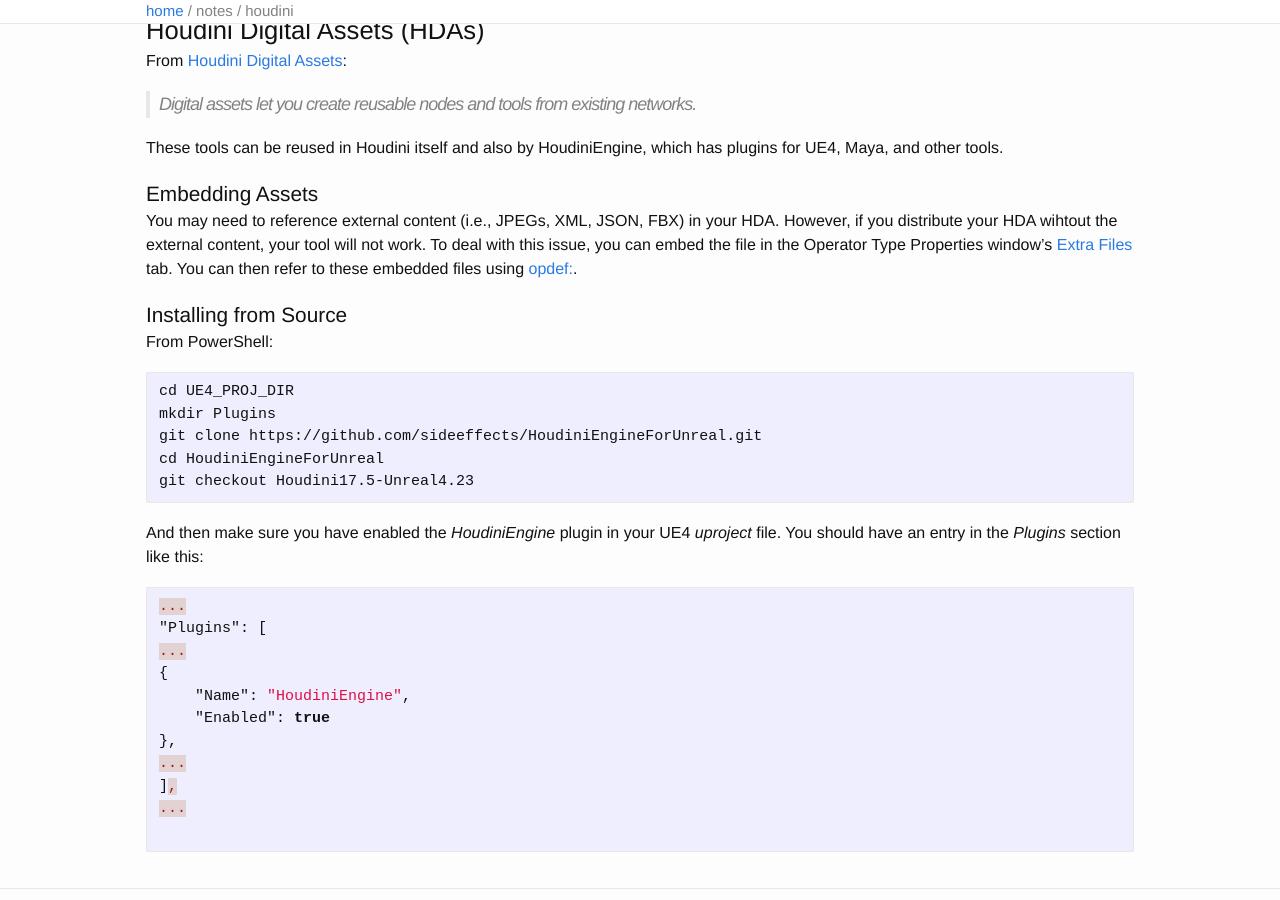
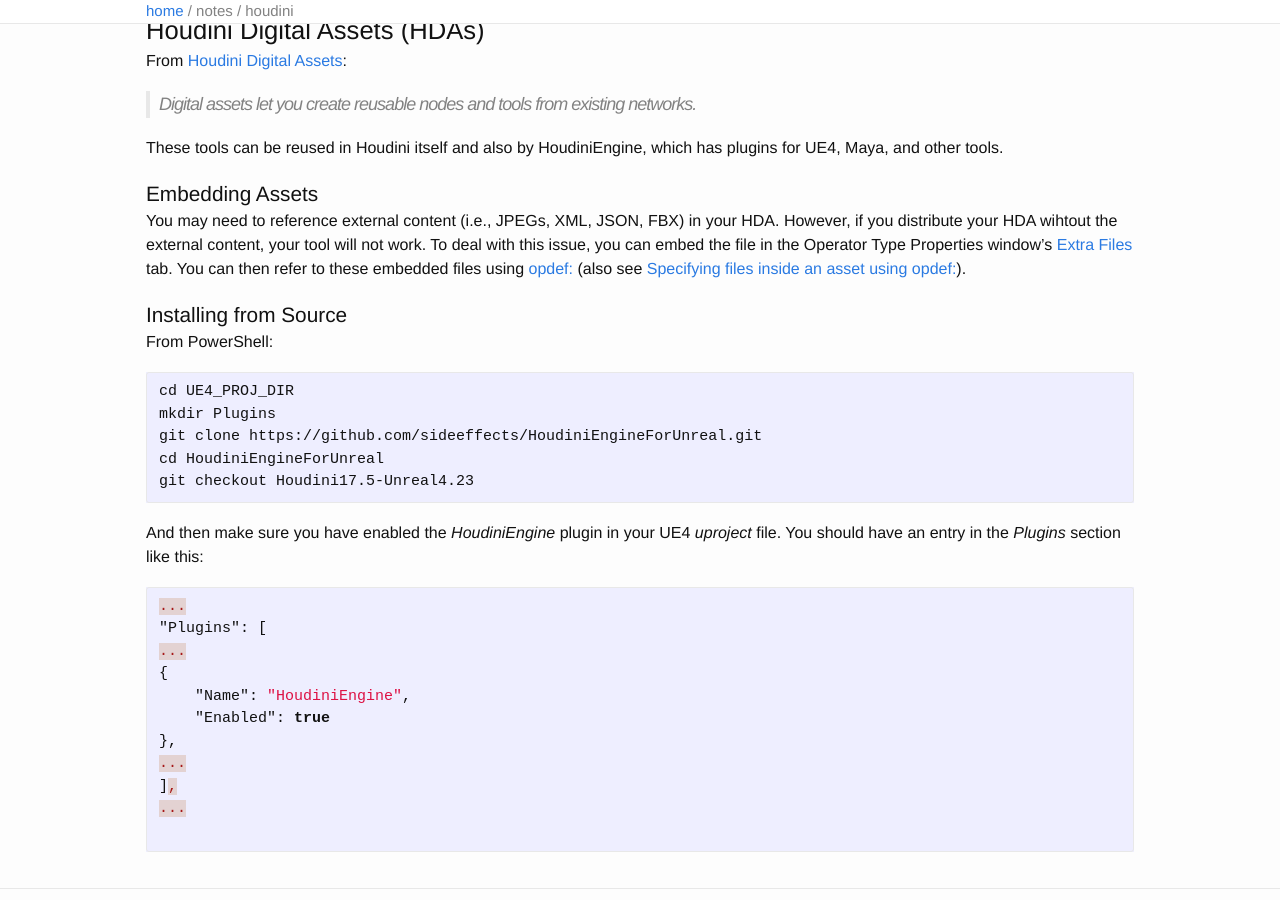
Before and after one commit to drichardson/dougrichardson.us, a Jekyll site: the page built from site/_notes/houdini.md, in a window 1280 px wide and 900 px high, scrolled down 854 px. Built offline with Jekyll 4.4.1, drawn with Linux system fonts in a browser that asks for light colours.

Commit message:
useful link

```diff
--- a/site/_notes/houdini.md
+++ b/site/_notes/houdini.md
@@ -51,7 +51,7 @@
 ## Embedding Assets
 You may need to reference external content (i.e., JPEGs, XML, JSON, FBX) in your HDA. However,
 if you distribute your HDA wihtout the external content, your tool will not work. To deal with this
-issue, you can embed the file in the Operator Type Properties window's [Extra Files](https://www.sidefx.com/docs/houdini/ref/windows/optype.html#extra_files) tab. You can then refer to these embedded files using [opdef:](https://www.sidefx.com/docs/houdini/assets/opdef.html).
+issue, you can embed the file in the Operator Type Properties window's [Extra Files](https://www.sidefx.com/docs/houdini/ref/windows/optype.html#extra_files) tab. You can then refer to these embedded files using [opdef:](https://www.sidefx.com/docs/houdini/assets/opdef.html) (also see [Specifying files inside an asset using opdef:](https://www.sidefx.com/docs/houdini/assets/create.html#sections)).
 
 
 ## Installing from Source
```
